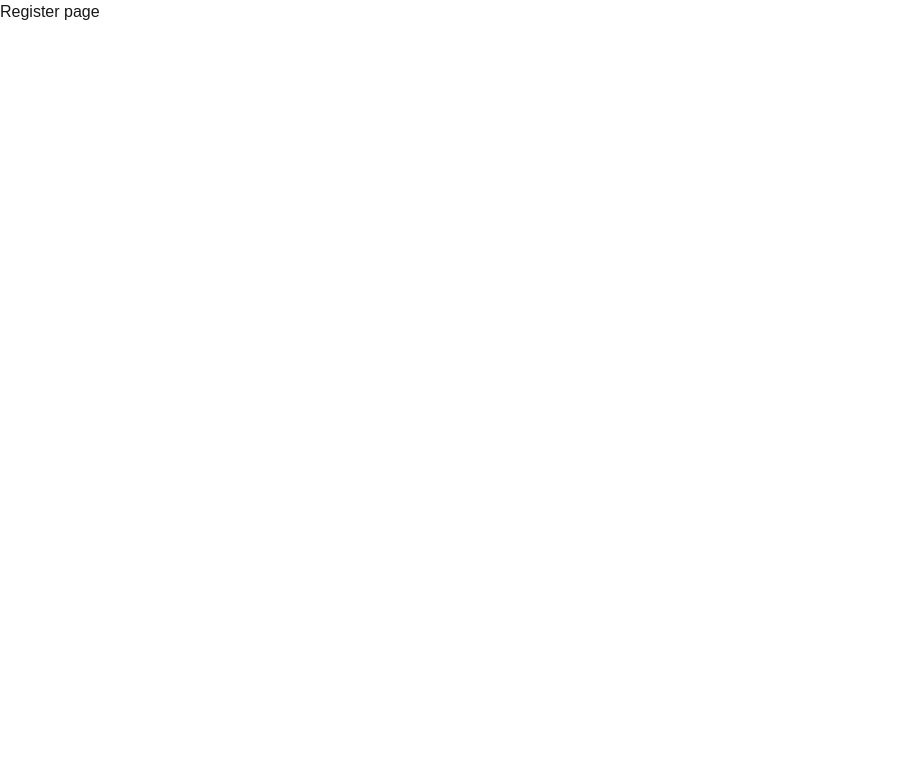
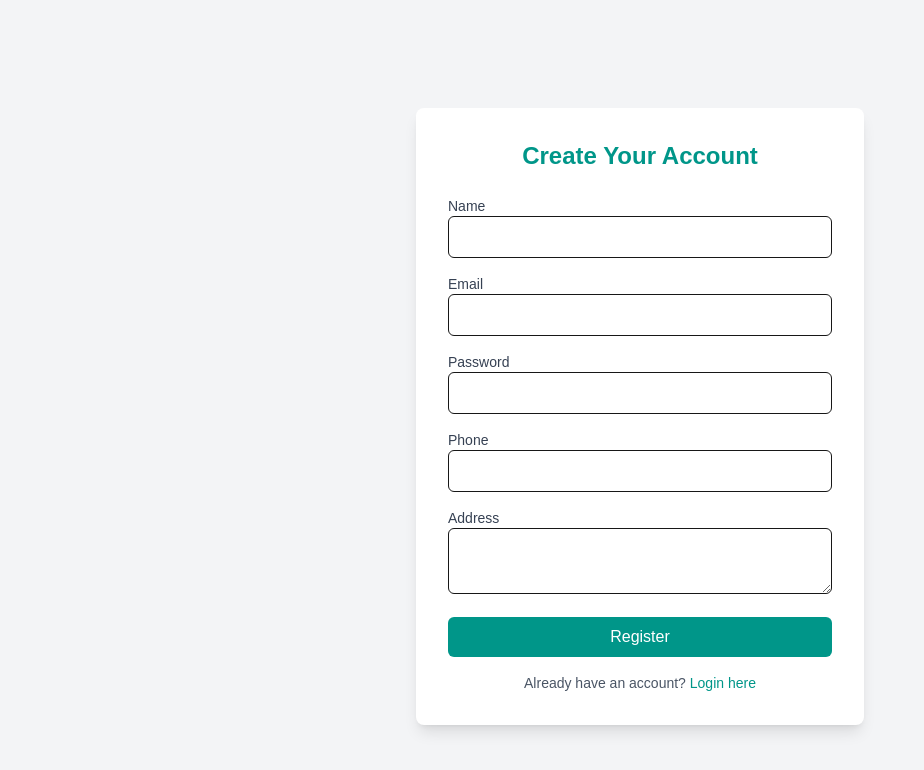
Before and after one commit to aamamun24/MediMart-Client, a Next.js app: page /register in a window 1280 px wide. Shown: the top 770 px of the page, without its empty margins (0-924 px from the left). Built offline with nearby package versions, Linux system fonts and the light colour scheme.

Commit message:
register

```diff
--- a/src/app/register/page.tsx
+++ b/src/app/register/page.tsx
@@ -1,9 +1,106 @@
-const RegisterPage = () => {
+"use client";
+import Link from "next/link";
+import { useState } from "react";
+
+const Register = () => {
+  const [formData, setFormData] = useState({
+    name: "",
+    email: "",
+    password: "",
+    phone: "",
+    address: "",
+  });
+
+  const handleChange = (e: React.ChangeEvent<HTMLInputElement | HTMLTextAreaElement>) => {
+    const { name, value } = e.target;
+    setFormData({ ...formData, [name]: value });
+  };
+
+  const handleSubmit = (e: React.FormEvent) => {
+    e.preventDefault();
+    console.log("Register Data:", formData);
+    // ekhane tumi backend e data pathate paro
+  };
+
   return (
-    <div>
-      <h1>Register page</h1>
+    <div className="flex justify-center items-center min-h-screen bg-gray-100 ">
+      <div className="bg-white shadow-lg rounded-lg p-8 max-w-md w-full mt-8">
+        <h2 className="text-2xl font-bold mb-6 text-teal-600 text-center">Create Your Account</h2>
+        <form onSubmit={handleSubmit} className="space-y-4" autoComplete="off">
+          <div>
+            <label className="block text-sm font-medium text-gray-700">Name</label>
+            <input
+              type="text"
+              name="name"
+              value={formData.name}
+              onChange={handleChange}
+              required
+              className="w-full px-4 py-2 border rounded-md focus:ring-2 focus:ring-teal-500 focus:outline-none"
+            />
+          </div>
+          <div>
+            <label className="block text-sm font-medium text-gray-700">Email</label>
+            <input
+              type="email"
+              name="email"
+              value={formData.email}
+              onChange={handleChange}
+              autoComplete="off"
+              required
+              className="w-full px-4 py-2 border rounded-md focus:ring-2 focus:ring-teal-500 focus:outline-none"
+            />
+          </div>
+          <div>
+            <label className="block text-sm font-medium text-gray-700">Password</label>
+            <input
+              type="password"
+              name="password"
+              value={formData.password}
+              onChange={handleChange}
+                autoComplete="new-password"
+              required
+              className="w-full px-4 py-2 border rounded-md focus:ring-2 focus:ring-teal-500 focus:outline-none"
+            />
+          </div>
+          <div>
+            <label className="block text-sm font-medium text-gray-700">Phone</label>
+            <input
+              type="tel"
+              name="phone"
+              value={formData.phone}
+              onChange={handleChange}
+              required
+              className="w-full px-4 py-2 border rounded-md focus:ring-2 focus:ring-teal-500 focus:outline-none"
+            />
+          </div>
+          <div>
+            <label className="block text-sm font-medium text-gray-700">Address</label>
+            <textarea
+              name="address"
+              value={formData.address}
+              onChange={handleChange}
+              required
+              rows={2}
+              className="w-full px-4 py-2 border rounded-md focus:ring-2 focus:ring-teal-500 focus:outline-none"
+            />
+          </div>
+
+          <button
+            type="submit"
+            className="w-full py-2 px-4 bg-teal-600 text-white rounded-md hover:bg-teal-700 transition"
+          >
+            Register
+          </button>
+        </form>
+        <p className="text-sm text-center text-gray-600 mt-4">
+          Already have an account?{" "}
+          <Link href="/login" className="text-teal-600 hover:underline">
+            Login here
+          </Link>
+        </p>
+      </div>
     </div>
   );
 };
 
-export default RegisterPage;
+export default Register;
```
